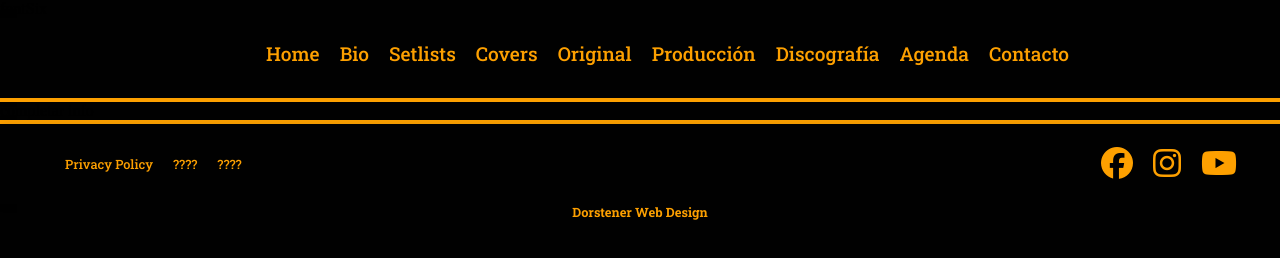
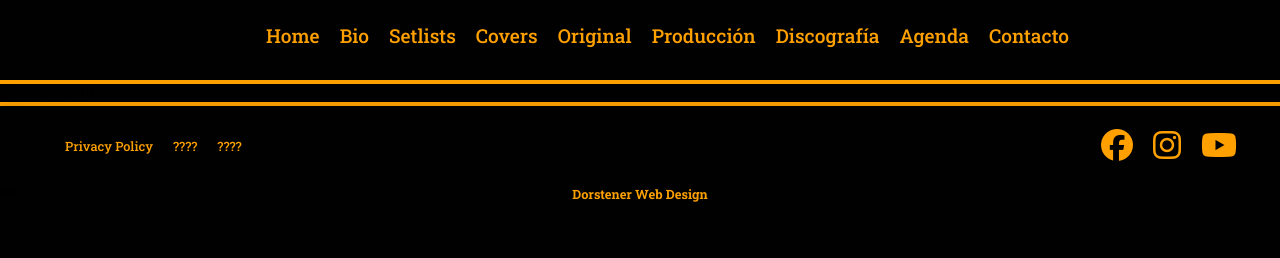
Before and after one commit to Dorstener/hernanweb, a website: page pages/discografia.html in a window 1280 px wide. Shown: the top 258 px of the page. Drawn offline with Linux system fonts and the light colour scheme; a web font is replaced by a local one.

Commit message:
I deleted a sentence that was added by mistake in the header and was making the entire navbar drop one line, so in misalignment with the other pages

```diff
--- a/pages/discografia.html
+++ b/pages/discografia.html
@@ -31,7 +31,7 @@
     <link rel="preconnect" href="https://fonts.googleapis.com">
     <link rel="preconnect" href="https://fonts.gstatic.com" crossorigin>
     <link href="https://fonts.googleapis.com/css2?family=Roboto+Slab:wght@100..900&display=swap" rel="stylesheet">
- fontSix
+
 
     <!-- Font Awesome Icons -->
     <script src="https://kit.fontawesome.com/80a863646c.js" crossorigin="anonymous"></script>
```
